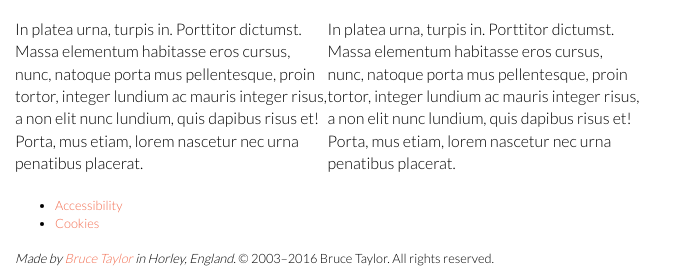
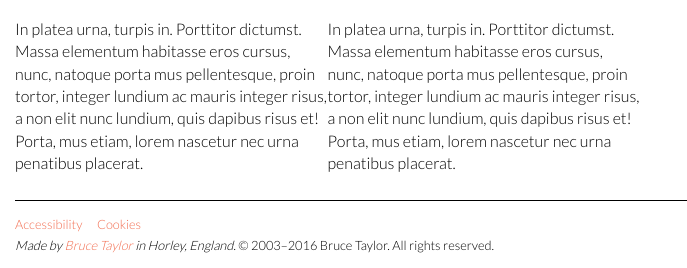
Before and after one commit to brootaylor/personal-dev-framework, a PHP site: page /index.php in a window 1280 px wide. Shown: the part 575-843 px from the top of the page, without its empty margins (0-687 px from the left). Run offline with PHP 8.4, Linux system fonts and the light colour scheme; style sheets or scripts are compiled from the project's sources.

Commit message:
New footer styles.

```diff
--- a/scss/framework/_footer.scss
+++ b/scss/framework/_footer.scss
@@ -2,3 +2,19 @@
 /* ==========================================================================
    Main Footer
    ========================================================================== */
+
+#footer {
+	margin-top: pxToEm(15px, $base-font-size);
+	padding-top: pxToEm(15px, $base-font-size);
+	border-top: 1px solid $black;
+
+	ul {
+		list-style: none;
+		padding: 0;
+		margin: 0;
+	}
+	li {
+		display: inline-block;
+		margin-right: pxToEm(15px, $base-font-size);
+	}
+}
```
